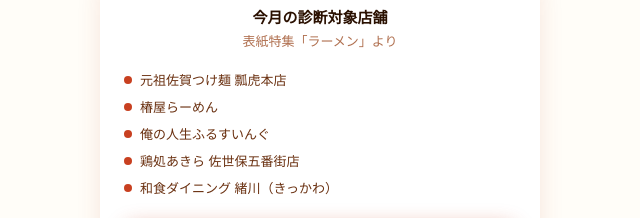
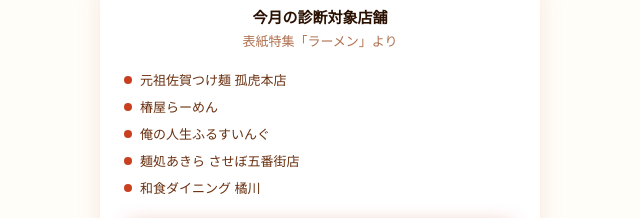
Before and after one commit to naradewa-nyantiko/naradewa-quiz, a plain HTML site: page index.html in a window 1280 px wide. Shown: the part 376-594 px from the top of the page, 320-960 px from the left. Drawn offline with Linux system fonts and the light colour scheme; a web font is replaced by a local one.

Commit message:
Update index.html

```diff
--- a/index.html
+++ b/index.html
@@ -86,11 +86,11 @@
     <p style="font-size:15px;font-weight:700;color:var(--text);margin-bottom:4px;">今月の診断対象店舗</p>
     <p style="font-size:13px;color:var(--text-light);margin-bottom:4px;">表紙特集「ラーメン」より</p>
     <div class="shop-list">
-      <div class="shop-item"><div class="shop-dot"></div>元祖佐賀つけ麺 瓢虎本店</div>
+      <div class="shop-item"><div class="shop-dot"></div>元祖佐賀つけ麺 孤虎本店</div>
       <div class="shop-item"><div class="shop-dot"></div>椿屋らーめん</div>
       <div class="shop-item"><div class="shop-dot"></div>俺の人生ふるすいんぐ</div>
-      <div class="shop-item"><div class="shop-dot"></div>鶏処あきら 佐世保五番街店</div>
-      <div class="shop-item"><div class="shop-dot"></div>和食ダイニング 緒川（きっかわ）</div>
+      <div class="shop-item"><div class="shop-dot"></div>麺処あきら させぼ五番街店</div>
+      <div class="shop-item"><div class="shop-dot"></div>和食ダイニング 橘川</div>
     </div>
     <button class="start-btn" onclick="startQuiz()">診断スタート！🍜</button>
   </div>
@@ -164,39 +164,39 @@
 
 var results = [
   {
-    shop: "元祖佐賀つけ麺 瓢虎本店",
-    item: "濃厚つけ麺 / 鶏しょうゆラーメン 1,000円前後",
-    emoji: "🍖",
-    desc: "佐賀県産の小麦粉でブレンドした自家製麺と、濃厚な豚骨ベースに鶏の旨味を重ねたつけ汁が絶品！「鶏しょうゆラーメン」も人気で、秋冬にぴったりの深みある一杯。明太海苔も2枚サービス！",
-    personality: "【あなたのタイプ】\n本格派・こだわり志向。素材と製法にこだわった深い味わいを大切にする、ラーメン通✨"
+    shop: "元祖佐賀つけ麺 孤虎本店",
+    item: "煮干しラーメン 900円（数量限定）",
+    emoji: "🐟",
+    desc: "佐賀県産小麦をブレンドした自家製麺を使用。鶏ガラベースのスープに、1杯あたり約30本の煮干しを加えた濃厚な味わい。山椒や煮干し酢で味変もできる！「ならでわ見た」で有明海苔2枚サービス🎁",
+    personality: "【あなたのタイプ】\n本格派・こだわり志向。素材と製法にこだわった深みある味わいを大切にする、ラーメン通✨"
   },
   {
     shop: "椿屋らーめん",
-    item: "丸鶏ラーメン 790円〜",
-    emoji: "🐓",
-    desc: "オープン当日から人気No.1の「丸鶏ラーメン」！鶏ガラをまるごとじっくり煮込んだ清澄なスープが自慢。シンプルだからこそ際立つ旨味で、子どもメニューも充実しているファミリーにも人気のお店。",
-    personality: "【あなたのタイプ】\nやさしい味好き・ほっこり派。素材そのものの旨味を大切にする、繊細な味覚の持ち主✨"
+    item: "九州塩豚骨ラーメン 780円",
+    emoji: "🐖",
+    desc: "開店当初から人気No.1！豚骨と鶏ガラを3日間煮込んでとろみを出した濃厚スープに、福岡産の極細ストレート麺を合わせる。秘伝のチャーシューも特徴で、替え玉は細麺・縮れ麺・平麺から選べる。「ならでわ見た」で半ライスサービス🎁",
+    personality: "【あなたのタイプ】\nこってり豚骨好き・定番派。本場九州の味を楽しめる、ラーメンの王道を知る食通✨"
   },
   {
     shop: "俺の人生ふるすいんぐ",
-    item: "マーベース二郎系ラーメン 1,150円〜",
-    emoji: "💪",
-    desc: "2日間かけて仕込む豚骨とマーベースのコクを合わせたニンニク風味の二郎系ラーメン！全国から選べるトッピングで自分好みにカスタマイズできる。イタリアン風の一杯など個性的メニューも充実！",
-    personality: "【あなたのタイプ】\nチャレンジャー・個性派。人と違うものに積極的に挑戦できる、食への好奇心旺盛な方✨"
+    item: "二郎トマトラーメン 小1,200円〜",
+    emoji: "🍅",
+    desc: "2日かけて仕込んだ濃厚とんこつスープに自家製トマトペーストを合わせた一杯。全粒粉の縮れ麺に、炙りチーズ・厚切りチャーシュー・バジルソースをのせたイタリアン風。タバスコで後味を引き締めることもできる！「ならでわ見た」で300円引き🎁",
+    personality: "【あなたのタイプ】\nチャレンジャー・個性派。人と違う一杯に積極的に挑戦できる、食への好奇心旺盛な方✨"
   },
   {
-    shop: "鶏処あきら 佐世保五番街店",
-    item: "薫るあき（くまあき） 1,310円〜",
-    emoji: "🏮",
-    desc: "まちやでコク深い鶏清湯スープの「薫るあき」が人気！ストレートの鶏清湯スープに7種の薬味がマッチした風味豊かな一杯。ねぎと鶏油が香り立つ上品なラーメンで、佐世保五番街店限定メニューも！",
-    personality: "【あなたのタイプ】\nトッピング好き・探求派。細部まで楽しめる贅沢な一杯にときめく、グルメな佐世保っ子✨"
+    shop: "麺処あきら させぼ五番街店",
+    item: "黒王（くろおう）1,320円",
+    emoji: "🖤",
+    desc: "まろやかでコクのある豚骨スープに、マー油とニンニクチップで香りと風味を加えた一杯。福岡県産ラー麦のストレート細麺を使い、九州産食材にこだわっている。「ならでわ見た」でソフトドリンク1杯サービス🎁",
+    personality: "【あなたのタイプ】\nコク旨・パンチ系好き。香ばしいマー油の風味にやみつきになる、濃い味好きの佐世保っ子✨"
   },
   {
-    shop: "和食ダイニング 緒川（きっかわ）",
-    item: "鶏と鮭の旨味ラーメン 990円〜",
-    emoji: "🌸",
-    desc: "鶏と鮭の旨味を融合させ、干し海老の旨みもプラスした「鶏節（とりぶし）」！日本的なやさしい上品なスープが特徴で、お酒のシメにもぴったり。夜17:30以降も楽しめる、大人なラーメン店。",
-    personality: "【あなたのタイプ】\n上品・大人志向。和の素材を活かしたやさしい味わいにほっとできる、落ち着いた大人女子✨"
+    shop: "和食ダイニング 橘川",
+    item: "魚だし藻塩らーめん 990円（水・木・日曜のお昼限定！）",
+    emoji: "🌿",
+    desc: "旬の根魚・青魚の出汁に平戸産の煮干しスープを合わせた一杯。中細ストレート麺、いかしんじょ、燻製チャーシューを使用。和食職人の技を生かした無化調仕上げ。水・木・日曜のお昼限定、スープがなくなり次第終了！「ならでわ見た」で200円までのトッピングサービス🎁",
+    personality: "【あなたのタイプ】\n上品・和食派。丁寧な素材と職人技が光る、やさしい味わいにほっとできる大人な一枚✨"
   }
 ];
 
```
